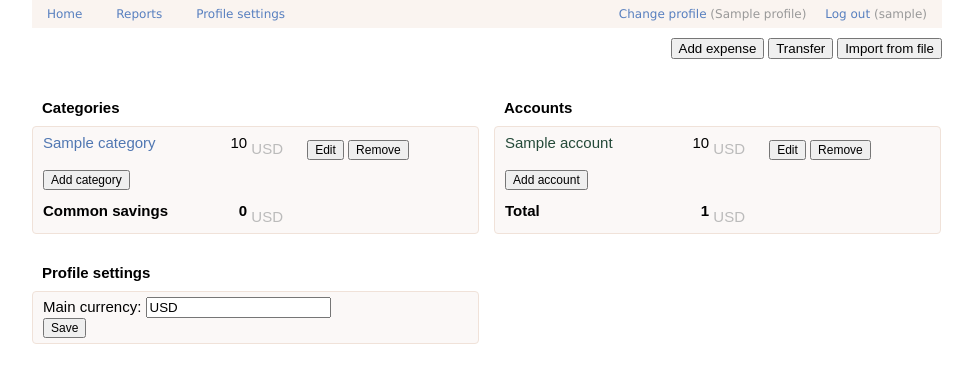
After one commit to nicolasalt/pft, a Python web app: template templates/profile/settings.html in a window 1280 px wide. The commit adds this page. Shown: the top 383 px of the page, without its empty margins (153-1126 px from the left). Run offline with Jinja, Linux system fonts and the light colour scheme; the template is opened without the code that fills it: most values are stand-ins (such as "Sample title", 1, 10 or a date in 2020); some libraries are stand-ins or nearby versions.

Commit message:
Implemented add/editing categories.

```diff
--- a/controller.py
+++ b/controller.py
@@ -12,8 +12,6 @@ app = webapp2.WSGIApplication([
     ('/admin', view_handlers.AdminPage),
     ('/transaction_report', view_handlers.TransactionReportPage),
 
-    ('/do/add_account', action_handlers.DoAddAccount),
-    ('/do/add_category', action_handlers.DoAddCategory),
     ('/do/edit_transaction', action_handlers.DoEditTransaction),
 
     ('/edit_budget', planning.EditBudgetPage),
@@ -26,8 +24,10 @@ app = webapp2.WSGIApplication([
     ('/do/resolve_parsed_transaction', import_from_file.DoResolveParsedTransaction),
     ('/do/add_transactions_from_csv', import_from_file.DoAddTransactionsFromCsv),
 
-    ('/edit_profile', profile.EditProfile),
+    ('/settings', profile.EditProfile),
     ('/manage_profiles', profile.ManageProfilesPage),
+    ('/do/edit_account', profile.DoAddAccount),
+    ('/do/edit_category', profile.DoAddCategory),
     ('/do/add_profile', profile.DoAddProfile),
     ('/do/connect_to_profile', profile.DoConnectToProfile),
     ('/do/set_active_profile', profile.DoSetActiveProfile),
--- a/css/common.css
+++ b/css/common.css
@@ -87,7 +87,7 @@ header .right_block {
 .standard_block {
   background-color: #FBF8F7;
   border: 1px solid #f0e2d9;
-  border-radius: 5px;
+  border-radius: 4px;
   font-size: 15px;
   padding: 5px 10px;
   position: relative;
@@ -121,6 +121,9 @@ header .right_block {
 .standard_block .item.total .name,
 .standard_block .item.total .balance {
   font-weight: bold;
+}
+.standard_block button {
+  font-size: 12px;
 }
 
 .standard_block_with_title .title {
--- a/datastore/models.py
+++ b/datastore/models.py
@@ -54,7 +54,6 @@ class Transaction(ndb.Model):
   source = ndb.StringProperty(
       choices=['unknown', 'import', 'manual', 'budget'],
       default='unknown')
-  planned = ndb.BooleanProperty(default=False)
 
 
 class BudgetItem(ndb.Model):
--- /dev/null
+++ b/js/categories.js
@@ -0,0 +1,56 @@
+pft.categories = {};
+
+
+pft.categories.DeleteCategory = function(categoryId) {
+  // TODO: implement delete
+  //pft.categories.SaveCategory(categoryId, true);
+};
+
+
+pft.categories.EditCategory = function(categoryId) {
+  var category = pft.state.GetCategory(categoryId);
+  var title = 'Edit category';
+  if (categoryId == '') {
+    category = {
+      'name': '',
+      'balance': ''
+    };
+    title = 'Add new category';
+  }
+  $('#edit-category-name').val(category['name']);
+  $('#edit-category-balance').val(category['balance']);
+  $('#edit-category-dialog').dialog({
+      resizable: false,
+      title: title,
+      buttons: {
+        'Save': function() {
+          pft.categories.SaveCategory(categoryId);
+        },
+        'Cancel': function() {
+          $(this).dialog('close');
+        }
+      }
+  });
+};
+
+
+pft.categories.SaveCategory = function(categoryId, opt_delete){
+  var data = {
+    'name': $('#edit-category-name').val()
+  };
+  var balance = $('#edit-category-balance').val();
+  if (balance) {
+    data['balance'] = balance;
+  }
+  if (categoryId) {
+    data['category_id'] = categoryId;
+  }
+  if (opt_delete) {
+    data['delete'] = '1';
+  }
+
+  $.post('/do/edit_category', data).success(function() {
+    window.location.reload();
+  });
+  $('#edit-category-dialog').dialog('close');
+};
--- a/templates/admin.html
+++ b/templates/admin.html
@@ -48,7 +48,7 @@
   </ul>
 
   <div>Add account</div>
-  <form action="/do/add_account" method="post">
+  <form action="/do/edit_account" method="post">
       <div>Name: <input name="name"/></div>
       <div>Currency: <input name="currency"/></div>
       <div><input type="submit" value="Add account" /></div>
@@ -65,7 +65,7 @@
   </ul>
 
   <h4>Add category</h4>
-  <form action="/do/add_category" method="post">
+  <form action="/do/edit_category" method="post">
     <div>Name: <input name="name"/></div>
     <div><input type="submit" value="Add" /></div>
   </form>
--- a/templates/base.html
+++ b/templates/base.html
@@ -44,7 +44,7 @@
     <div class="left_block">
       <a href="/">Home</a>
       <a href="/transaction_report">Reports</a>
-      <a href="/edit_profile">Profile settings</a>
+      <a href="/settings">Profile settings</a>
     </div>
   </header>
 
--- a/templates/index.html
+++ b/templates/index.html
@@ -57,6 +57,7 @@
         <span class="balance">{{ (total_balance - categories_total_balance)|int }}</span>
         <span class="currency">{{ profile.main_currency}}</span>
       </div>
+      <a class="details_link" href="/manage_categories">manage</a>
     </div>
   </div
   ><div class="standard_block_divider"></div
@@ -77,7 +78,7 @@
         <span class="balance">{{ total_balance|int }}</span>
         <span class="currency">{{ profile.main_currency}}</span>
       </div>
-      <a class="details_link" href="/accounts_overview">see all</a>
+      <a class="details_link" href="/manage accounts">manage</a>
     </div>
   </div>
 
--- /dev/null
+++ b/templates/profile/edit_category.inc.html
@@ -0,0 +1,12 @@
+
+<div id="edit-category-dialog" style="display: none">
+  <label>
+    Name:
+    <input id="edit-category-name" />
+  </label>
+  <br>
+  <label>
+    Category balance:
+    <input id="edit-category-balance" />
+  </label>
+</div>
--- /dev/null
+++ b/templates/profile/settings.html
@@ -0,0 +1,106 @@
+{% extends "templates/base.html" %}
+
+{% block head %}
+  <title>PFT: profile settings</title>
+
+  <script type="text/javascript" src="/js/categories.js"></script>
+
+  <style type="text/css">
+    .add_button {
+      display: block;
+      margin: 10px 0 0 0;
+    }
+  </style>
+
+  <script type="text/javascript">
+    // Init.
+    {% for category in categories_json %}
+      var category = {{ category }};
+      category['id'] = {{ loop.index0 }};
+      pft.state.UpdateCategory(category);
+    {% endfor %}
+
+    $('[category_id]').live('click', function(){
+      pft.categories.EditCategory(
+          $(this).attr('category_id'));
+    });
+    $('[delete_category_id]').live('click', function(){
+      pft.categories.DeleteCategory(
+          $(this).attr('delete_category_id'));
+    });
+  </script>
+{% endblock %}
+
+{% block content %}
+  {% include "templates/profile/edit_category.inc.html" %}
+
+  <div class="standard_block_with_title">
+    <div class="title">Categories</div>
+    <div class="standard_block half_page_block">
+      {% for category in profile.categories %}
+        <div class="item">
+          <a href="/transaction_report?category_id={{ loop.index0 }}">
+            <span class="name category">{{ category.name|escape }}</span>
+          </a>
+          <span class="balance">{{ category.balance|int }}</span>
+          <span class="currency">{{ profile.main_currency}}</span>
+          <button icon="ui-icon-pencil"
+              category_id="{{ loop.index0 }}">Edit</button>
+          <button icon="ui-icon-circle-minus"
+              delete_category_id="{{ loop.index0 }}">Remove</button>
+        </div>
+      {% endfor %}
+      <button icon="ui-icon-circle-plus"
+          class="add_button" category_id="">
+        Add category
+      </button>
+      <div class="item total">
+        <span class="name">Common savings</span>
+        <span class="balance">{{ (total_balance - categories_total_balance)|int }}</span>
+        <span class="currency">{{ profile.main_currency}}</span>
+      </div>
+    </div>
+  </div
+  ><div class="standard_block_divider"></div
+  ><div class="standard_block_with_title">
+    <div class="title">Accounts</div>
+    <div class="standard_block half_page_block">
+      {% for account in profile.accounts %}
+        <div class="item">
+          <a href="/transaction_report?account_id={{ loop.index0 }}">
+            <span class="name account">{{ account.name|escape }}</span>
+          </a>
+          <span class="balance">{{ account.balance|int }}</span>
+          <span class="currency">{{ account.currency}}</span>
+          <button icon="ui-icon-pencil"
+              account_id="{{ loop.index0 }}">Edit</button>
+          <button icon="ui-icon-circle-minus"
+              delete_account_id="{{ loop.index0 }}">Remove</button>
+        </div>
+      {% endfor %}
+      <button icon="ui-icon-circle-plus"
+          class="add_button" account_id="">
+        Add account
+      </button>
+      <div class="item total">
+        <span class="name">Total</span>
+        <span class="balance">{{ total_balance|int }}</span>
+        <span class="currency">{{ profile.main_currency}}</span>
+      </div>
+    </div>
+  </div>
+
+  <div class="standard_block_with_title">
+    <div class="title">Profile settings</div>
+    <div class="standard_block half_page_block">
+      <form action="/do/edit_profile" method="post">
+        <div>
+          Main currency:
+          <input name="main_currency" value="{{ profile.main_currency }}"/>
+        </div>
+        <div><button type="submit">Save</button></div>
+      </form>
+    </div>
+  </div>
+
+{% endblock %}
```
Also changed, not shown: action_handlers.py (+0 -18 lines), datastore/lookup.py (+6 -2 lines), datastore/update.py (+15 -12 lines), handlers/profile.py (+50 -1 lines), templates/planning/edit_budget.html (+2 -20 lines), templates/planning/edit_budget_category.inc.html (added, +20 -0 lines), templates/profile/edit_profile.html (deleted, +0 -18 lines), templates/profile/manage_profiles.html (+13 -9 lines), templates/transaction_report.html (+6 -2 lines).
